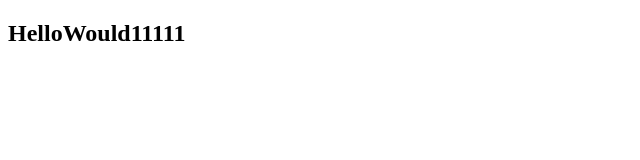
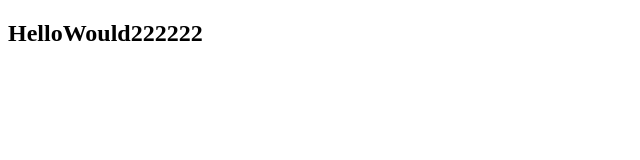
Before and after one commit to kyabero/test, a plain HTML site: page index.html in a window 1280 px wide. Shown: the full height of the page, 0-640 px from the left. Drawn offline with Linux system fonts and the light colour scheme.

Commit message:
commit message

```diff
--- a/index.html
+++ b/index.html
@@ -7,6 +7,6 @@
     <title>Document</title>
 </head>
 <body>
-    <h2>HelloWould11111</h2>
+    <h2>HelloWould222222</h2>
 </body>
 </html>
```
